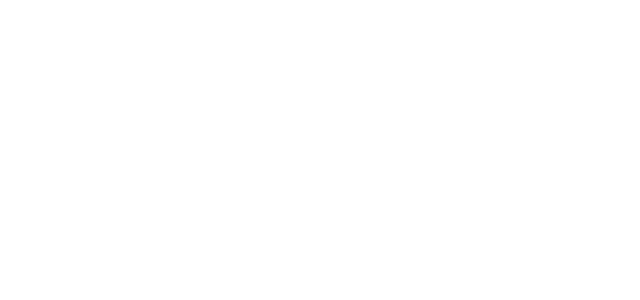
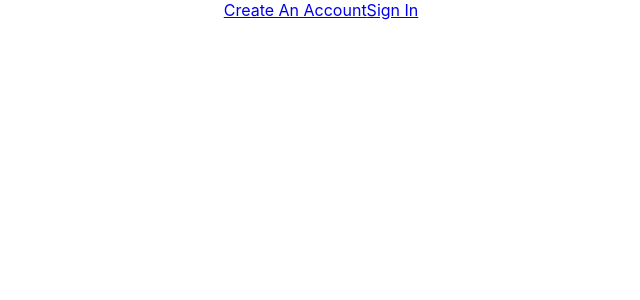
Before and after one commit to FelicityZhang/imhere, a React (Create React App) app in the folder imhere_app/: page /giver in a window 1280 px wide. Shown: the top 300 px of the page, without its empty margins (319-959 px from the left). Built offline with nearby package versions, Linux system fonts and the light colour scheme.

Commit message:
correct routing

```diff
--- a/imhere_app/src/App.js
+++ b/imhere_app/src/App.js
@@ -39,19 +39,19 @@
             path='/seeker/signin'
             render={(props)=><SeekerSign {...props}/>}/>
           <Route
-            path='/seeker/browse'
+            path='/seeker/:seekerid/browse'
             render={(props)=><ListGiver {...props}/>}/>
           <Route
-            exact path='/seeker/search'
+            exact path='/seeker/:seekerid/search'
             render={(props)=><SearchGiver {...props}/>}/>
           <Route
-            exact path='/seeker/search/:id'
+            exact path='/seeker/:seekerid/search/:giverid'
             render={(props)=><RenderGiver {...props}/>}/>
           <Route
-            path='/seeker/search/:id/request'
+            path='/seeker/:seekerid/search/:giverid/request'
             render={(props)=><Request {...props}/>}/>
           <Route
-            path='/seeker/:id'
+            path='/seeker/:seekerid/status'
             render={(props)=><SeekerStatus {...props}/>}/>
           <Route
             path='/seeker/complete'
@@ -59,7 +59,7 @@
 
           {/*Giver*/}
           <Route
-            path='/giver'
+            exact path='/giver'
             render={(props)=><GiverLogin {...props}/>}/>
           <Route
             path='/giver/registration'
@@ -71,7 +71,7 @@
             path='/giver/complete'
             render={(props)=><GiverThank {...props}/>}/>
           <Route
-            path='/giver/:id'
+            path='/giver/:giverid/status'
             render={(props)=><GiverStatus {...props}/>}/>
         </Switch>
       </div>
--- a/imhere_app/src/components/Landing.js
+++ b/imhere_app/src/components/Landing.js
@@ -7,7 +7,7 @@
       <div>
         <h2>I'm a...</h2>
         <Link to='/seeker'>Seeker</Link>
-        <Link to='/seeker'>Giver</Link>
+        <Link to='/giver'>Giver</Link>
       </div>
     )
   }
--- a/imhere_app/src/components/giverpages/GiverLogin.js
+++ b/imhere_app/src/components/giverpages/GiverLogin.js
@@ -1,10 +1,12 @@
 import React, { Component } from 'react'
+import {Link} from 'react-router-dom';
 
 export default class GiverLogin extends Component {
   render() {
     return (
       <div>
-
+        <Link to='/giver/registration'>Create An Account</Link>
+        <Link to='/giver/signin'>Sign In</Link>
       </div>
     )
   }
--- a/imhere_app/src/components/seekerpages/SeekerLogin.js
+++ b/imhere_app/src/components/seekerpages/SeekerLogin.js
@@ -1,10 +1,12 @@
 import React, { Component } from 'react'
+import {Link} from 'react-router-dom';
 
 export default class SeekerLogin extends Component {
   render() {
     return (
       <div>
-
+        <Link to='/seeker/registration'>Create An Account</Link>
+        <Link to='/seeker/signin'>Sign In</Link>
       </div>
     )
   }
--- a/imhere_app/src/components/seekerpages/SeekerSign.js
+++ b/imhere_app/src/components/seekerpages/SeekerSign.js
@@ -1,4 +1,5 @@
 import React, { Component } from 'react'
+import {Link} from 'react-router-dom';
 
 export default class SeekerSign extends Component {
   render() {
```
Also changed, not shown: imhere_app/src/logo.svg (deleted).
